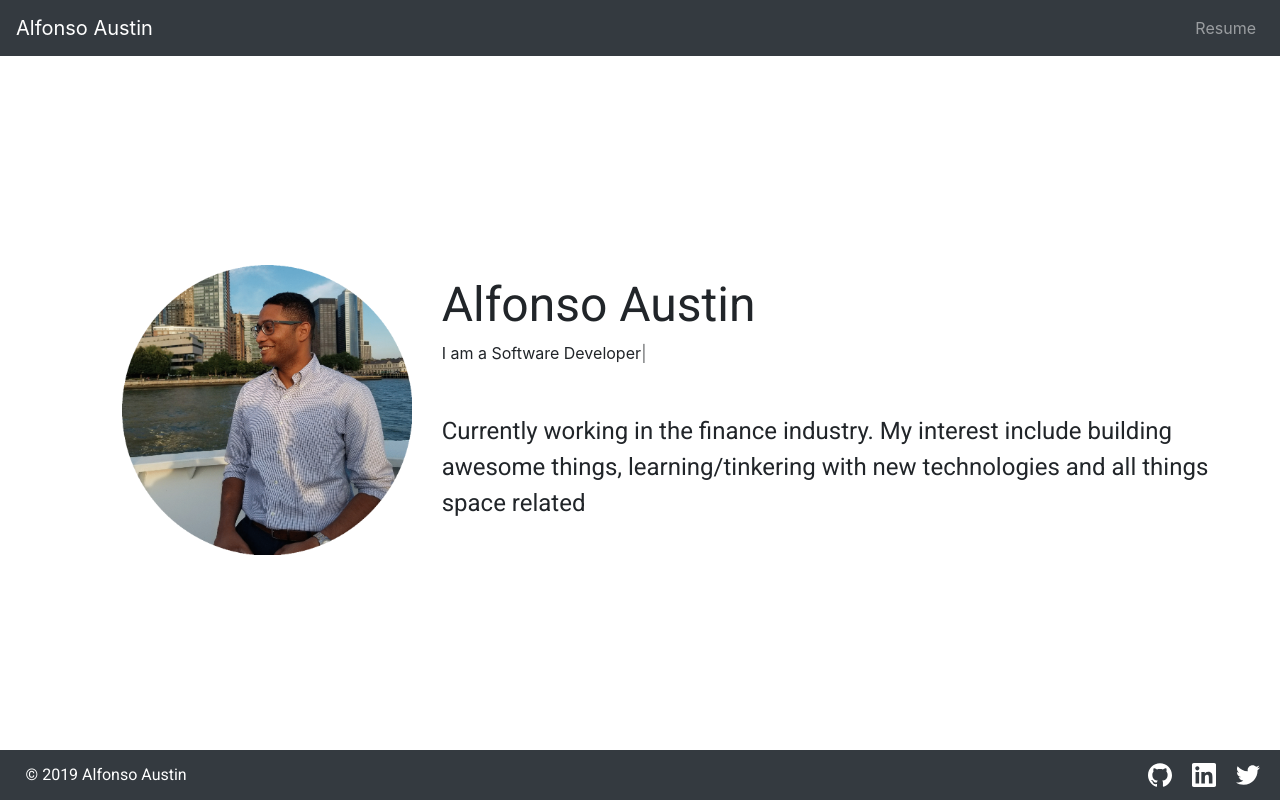
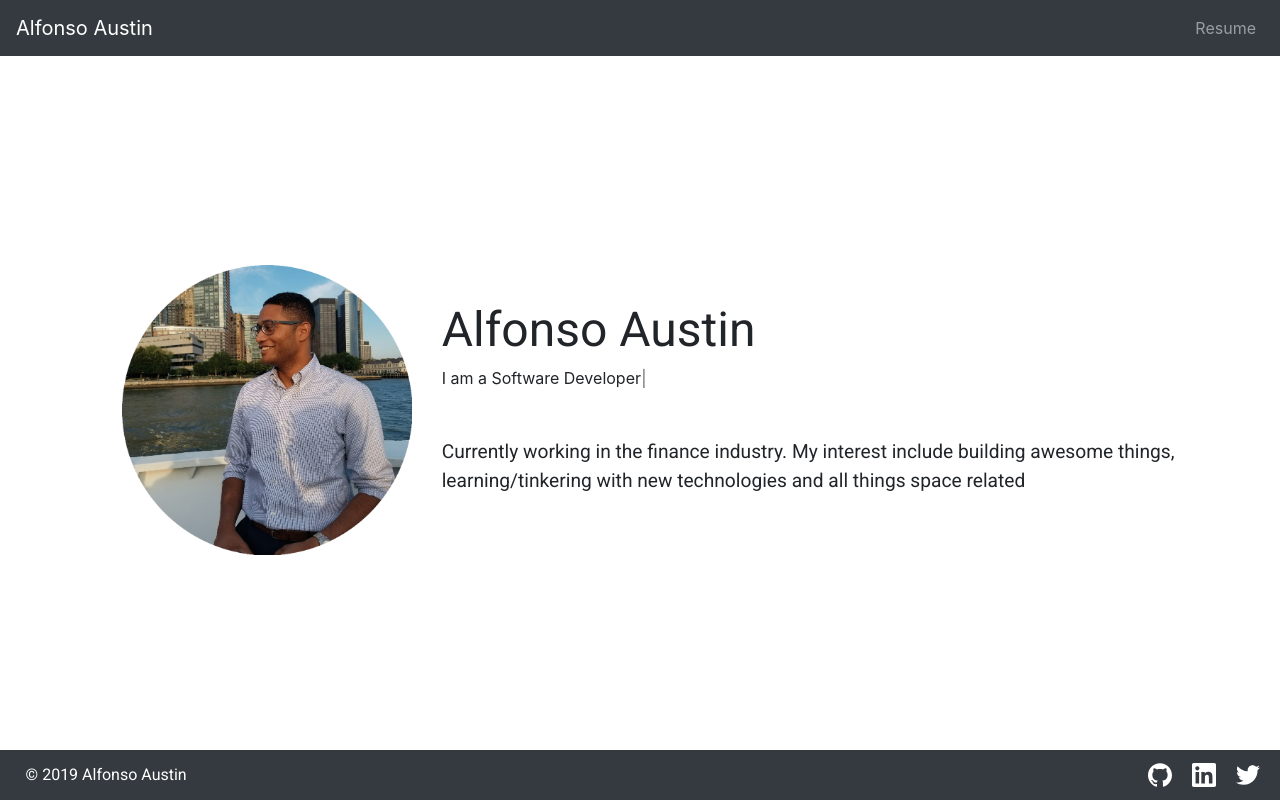
Before and after one commit to alfonsoar/alfonsoar.github.io, a React (Create React App) app: page / in a window 1280 px wide. Built offline with nearby package versions, Linux system fonts and the light colour scheme.

Commit message:
Bump up font

```diff
--- a/src/styles/_about.scss
+++ b/src/styles/_about.scss
@@ -15,7 +15,7 @@
 
 .body {
     @include common-attrbs;
-    font-size: 1.2rem;
+    font-size: 1.3rem;
 }
 
 .profileImage {
--- a/src/styles/index.css
+++ b/src/styles/index.css
@@ -37,7 +37,7 @@
   font-family: Roboto;
   text-align: left;
   width: 100%;
-  font-size: 1.5rem; }
+  font-size: 1.2rem; }
 
 .profileImage {
   padding-top: 5%; }
```
